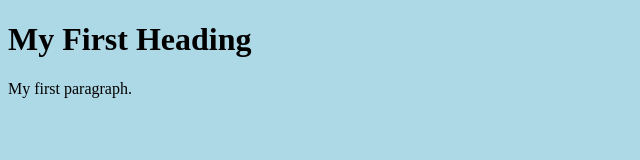
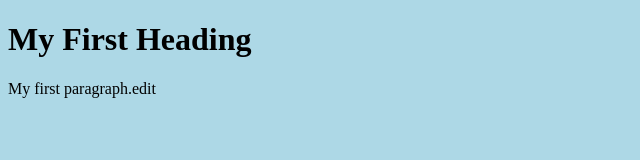
Before and after one commit to RonanCrowley96/jenkins, a plain HTML site: page index.html in a window 1280 px wide. Shown: the full height of the page, 0-640 px from the left. Drawn offline with Linux system fonts and the light colour scheme.

Commit message:
Update index.html

```diff
--- a/index.html
+++ b/index.html
@@ -7,7 +7,7 @@
 
 <h1>My First Heading</h1>
 
-<p>My first paragraph.</p>
+<p>My first paragraph.edit</p>
 
 </body>
 </html>
```
